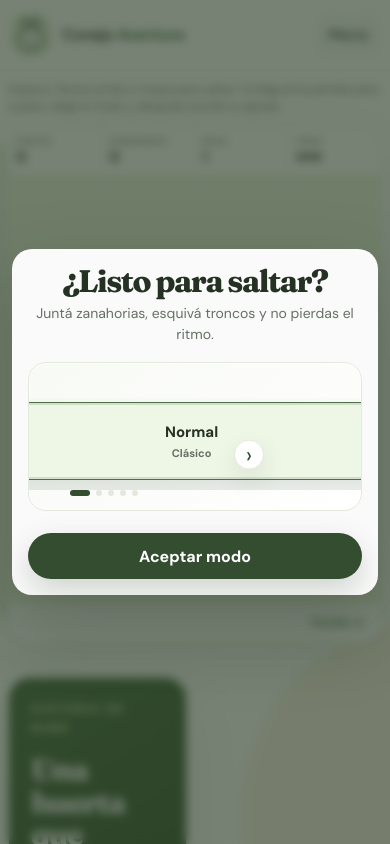
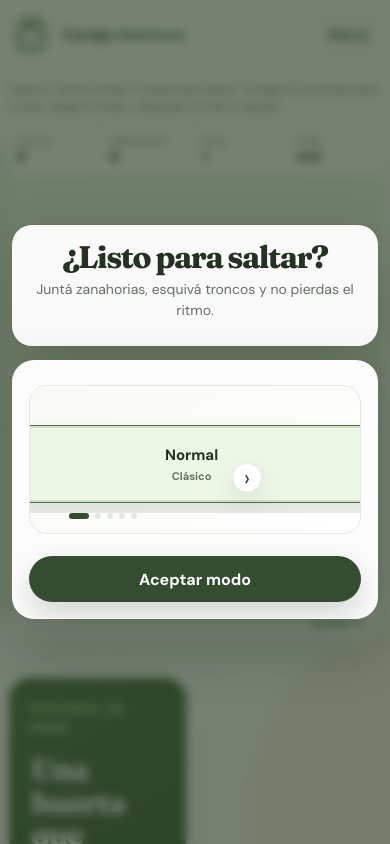
Before and after one commit to lu-developer476/Bunny-Quest, a Django app: page /jugar/ in a window 390 px wide. Run offline with Django 5.2, Linux system fonts and the light colour scheme; data that the repository does not hold is empty.

Commit message:
Move game setup steps outside intro modal (#37)

```diff
--- a/static/css/styles.css
+++ b/static/css/styles.css
@@ -161,16 +161,18 @@ h1, h2 { font-family: 'Fraunces', Georgia, serif; }
 .game-hud strong { display: block; margin-top: 3px; font-size: 20px; }
 .canvas-wrap { position: relative; overflow: hidden; aspect-ratio: 16 / 9; background: #edf4df; touch-action: manipulation; }
 #gameCanvas { width: 100%; height: 100%; display: block; }
-.game-overlay { position: absolute; inset: 0; display: grid; place-items: center; padding: 20px; background: rgba(37,54,33,.45); backdrop-filter: blur(5px); }
+.game-overlay { position: absolute; inset: 0; display: flex; flex-direction: column; align-items: center; justify-content: center; gap: 14px; padding: 20px; background: rgba(37,54,33,.45); backdrop-filter: blur(5px); }
 .overlay-card { width: min(430px, 94%); padding: 34px; border-radius: 28px; background: rgba(255,255,255,.96); text-align: center; box-shadow: 0 25px 70px rgba(30,44,27,.25); }
+.setup-popups { width: min(620px, 96%); }
+.setup-popup { width: 100%; padding: 22px; border: 1px solid rgba(255,255,255,.72); border-radius: 24px; background: rgba(255,255,255,.98); box-shadow: 0 22px 60px rgba(30,44,27,.25); }
 .overlay-bunny { display: block; font-size: 46px; }
 .overlay-card h2 { margin: 8px 0; font-size: 32px; }
 .overlay-card p { margin: 0 0 20px; color: var(--muted); }
 .nickname-field { display: block; margin-bottom: 7px; font-size: 12px; font-weight: 800; text-transform: uppercase; letter-spacing: .1em; }
-.overlay-card input { width: 100%; height: 48px; margin-bottom: 12px; padding: 0 16px; border: 1px solid var(--line); border-radius: 15px; background: var(--cream); text-align: center; outline: none; }
-.overlay-card input:focus { border-color: var(--leaf); box-shadow: 0 0 0 4px rgba(79,112,70,.1); }
-.overlay-card .button { width: 100%; }
-.overlay-card .button + .button { margin-top: 10px; }
+.overlay-card input, .setup-popup input { width: 100%; height: 48px; margin-bottom: 12px; padding: 0 16px; border: 1px solid var(--line); border-radius: 15px; background: var(--cream); text-align: center; outline: none; }
+.overlay-card input:focus, .setup-popup input:focus { border-color: var(--leaf); box-shadow: 0 0 0 4px rgba(79,112,70,.1); }
+.overlay-card .button, .setup-popup .button { width: 100%; }
+.overlay-card .button + .button, .setup-popup .button + .button { margin-top: 10px; }
 .result-line { display: block; margin: 7px 0; }
 .overlay-card .text-link { display: inline-block; margin-top: 15px; }
 .touch-jump { display: none; position: absolute; right: 18px; bottom: 18px; width: 82px; height: 82px; border: 2px solid rgba(255,255,255,.75); border-radius: 50%; color: white; background: rgba(52,77,49,.72); font-size: 12px; font-weight: 900; letter-spacing: .08em; backdrop-filter: blur(8px); }
@@ -402,7 +404,7 @@ kbd { padding: 4px 7px; border: 1px solid var(--line); border-bottom-width: 3px;
 .challenge-card small { color: var(--muted); font-size: 10px; line-height: 1.1; }
 .challenge-card:has(input:checked) { border-color: var(--leaf); background: var(--leaf-light); box-shadow: inset 0 0 0 1px rgba(79,112,70,.24); }
 .nickname-field { margin-top: 8px; }
-.overlay-card input { height: 44px; margin-bottom: 10px; }
+.overlay-card input, .setup-popup input { height: 44px; margin-bottom: 10px; }
 
 /* Keep the register panel visually aligned with the orange invite card. */
 .auth-section-compact .auth-card { padding: 40px 52px; }
@@ -421,6 +423,7 @@ kbd { padding: 4px 7px; border: 1px solid var(--line); border-bottom-width: 3px;
 
 @media (max-width: 720px) {
   .overlay-card { max-height: 94vh; }
+  .setup-popup { padding: 18px; border-radius: 22px; }
   .challenge-card { flex-basis: 118px; min-height: 70px; padding-right: 10px; }
   .auth-section-compact .auth-card { padding: 28px; }
 }
@@ -441,7 +444,8 @@ kbd { padding: 4px 7px; border: 1px solid var(--line); border-bottom-width: 3px;
 .game-info-modal .live-board { background: linear-gradient(145deg, #fff, #f8faf5); }
 
 /* Wider start card and stronger card-slider behavior for mode selection. */
-.overlay-card { width: min(620px, 96%); text-align: left; }
+.overlay-card { width: min(520px, 96%); text-align: center; }
+.setup-popups { width: min(620px, 96%); }
 .overlay-card .overlay-bunny, .overlay-card h2, .overlay-card p { text-align: center; }
 .challenge-slider { margin-inline: -8px; padding-inline: 12px; }
 .challenge-card { flex: 0 0 146px; }
@@ -455,7 +459,7 @@ kbd { padding: 4px 7px; border: 1px solid var(--line); border-bottom-width: 3px;
   .forest-story-panel { grid-column: auto; }
   .modal-card { padding: 28px 20px; }
   .tip-slider { margin-inline: -20px; padding-inline: 20px; }
-  .overlay-card { width: min(96%, 500px); }
+  .overlay-card, .setup-popups { width: min(96%, 500px); }
 }
 
 
@@ -535,7 +539,7 @@ body.light-grey-game .game-overlay { background: rgba(18,20,22,.52); }
   .main-nav { max-height: calc(100dvh - 86px); overflow-y: auto; }
   .game-layout, .game-shell, .canvas-wrap { max-width: 100%; }
   .game-overlay { align-items: start; overflow-y: auto; padding: 12px; }
-  .overlay-card { max-height: calc(100% - 24px); overscroll-behavior: contain; }
+  .overlay-card, .setup-popup { max-height: calc(100% - 24px); overscroll-behavior: contain; }
   .ranking-toolbar { display: grid; grid-template-columns: 1fr; }
   .filter-tabs { width: 100%; }
   .button { min-height: 48px; padding-inline: 18px; }
@@ -549,7 +553,8 @@ body.light-grey-game .game-overlay { background: rgba(18,20,22,.52); }
   #gameCanvas { min-height: 0; object-fit: contain; }
   .game-footer-bar { padding: 12px 14px; }
   .touch-jump { right: 12px; bottom: 12px; width: 72px; height: 72px; }
-  .overlay-card { width: min(100%, 500px); max-height: min(calc(100% - 24px), calc(100dvh - 32px)); padding: 18px; border-radius: 22px; }
+  .overlay-card, .setup-popups { width: min(100%, 500px); }
+  .overlay-card, .setup-popup { max-height: min(calc(100% - 24px), calc(100dvh - 32px)); padding: 18px; border-radius: 22px; }
   .bunny-runner-picker { grid-template-columns: 1fr; padding: 10px; }
   .challenge-card { flex-basis: 86%; min-height: 84px; }
   .modal-card { max-height: calc(100dvh - 28px); overflow-y: auto; border-radius: 26px; }
@@ -561,7 +566,7 @@ body.light-grey-game .game-overlay { background: rgba(18,20,22,.52); }
   .container { width: min(100% - 20px, 1180px); }
 
   .game-overlay { padding: 10px; }
-  .overlay-card { padding: 14px; }
+  .overlay-card, .setup-popup { padding: 14px; }
   .bunny-runner-picker { gap: 8px; margin: 8px 0; }
   .challenge-slider { margin-block: 8px; padding-block: 14px 10px; }
   .brand { font-size: 16px; }
@@ -779,7 +784,9 @@ body.theme-light-grey .theme-selector select { background: #f7f8f9; }
 /* Tablet/mobile tuning for the difficulty picker inside the game overlay. */
 @media (max-width: 980px) {
   .game-overlay { align-items: start; overflow-y: auto; padding: clamp(12px, 2.4vw, 22px); }
-  .overlay-card { width: min(680px, 96%); max-height: calc(100dvh - 28px); overflow-y: auto; padding: clamp(22px, 4vw, 30px); }
+  .overlay-card { width: min(520px, 96%); max-height: calc(100dvh - 28px); overflow-y: auto; padding: clamp(22px, 4vw, 30px); }
+  .setup-popups { width: min(680px, 96%); }
+  .setup-popup { max-height: calc(100dvh - 28px); overflow-y: auto; padding: clamp(20px, 3vw, 26px); }
   .mode-selector { padding: 14px 46px 16px; }
   .mode-selector .challenge-card { flex-basis: min(44%, 190px); min-height: 82px; }
   .mode-selector .challenge-slider { scroll-padding-inline: calc(50% - min(44%, 190px) / 2); }
@@ -1017,8 +1024,13 @@ body.theme-light-grey .theme-selector select { background: #f7f8f9; }
     padding: max(12px, env(safe-area-inset-top)) 12px max(12px, env(safe-area-inset-bottom));
   }
 
-  .overlay-card {
+  .overlay-card,
+  .setup-popups {
     width: min(100%, 520px);
+  }
+
+  .overlay-card,
+  .setup-popup {
     max-height: calc(100dvh - 24px - env(safe-area-inset-top) - env(safe-area-inset-bottom));
     padding: clamp(16px, 4vw, 22px);
   }
--- a/templates/core/game.html
+++ b/templates/core/game.html
@@ -24,8 +24,13 @@
             <span class="overlay-bunny">🐇</span>
             <h2 id="overlayTitle">¿Listo para saltar?</h2>
             <p id="overlayText">Juntá zanahorias, esquivá troncos y no pierdas el ritmo.</p>
+            <button id="restartGameButton" class="button button-primary hidden" type="button">Jugar otra vez</button>
+            <button id="shareResultButton" class="button button-ghost hidden" type="button">Compartir resultado</button>
+            <a id="rankingLink" class="text-link hidden" href="{% url 'leaderboard' %}">Ver ranking →</a>
+          </div>
+          <div class="setup-popups" aria-label="Configuración de la partida">
             {% if user.is_authenticated %}
-            <div id="bunnyStep" class="bunny-step">
+            <div id="bunnyStep" class="bunny-step setup-popup">
               <fieldset class="bunny-runner-picker" aria-label="Conejo para jugar">
                 <legend>Elegí tu conejo</legend>
                 <label class="bunny-runner-card"><input type="radio" name="runnerBunny" value="nube"><span class="runner-bunny-preview color-snow accessory-none">🐇</span><strong>Nube</strong><small>El clásico</small></label>
@@ -34,7 +39,7 @@
               <button id="confirmBunnyButton" class="button button-primary" type="button">Aceptar conejo</button>
             </div>
             {% endif %}
-            <div id="modeStep" class="mode-step{% if user.is_authenticated %} hidden{% endif %}">
+            <div id="modeStep" class="mode-step setup-popup{% if user.is_authenticated %} hidden{% endif %}">
             <div class="mode-selector" aria-label="Selector de modo desafío">
               <div class="mode-selector-top">
                 <span class="mode-selector-label">Modo</span>
@@ -55,16 +60,13 @@
             {% if user.is_authenticated %}<button id="backToBunnyButton" class="button button-ghost" type="button">Cambiar conejo</button>{% endif %}
             <button id="confirmModeButton" class="button button-primary" type="button">Aceptar modo</button>
             </div>
-            <div id="nicknameStep" class="nickname-step hidden">
+            <div id="nicknameStep" class="nickname-step setup-popup hidden">
               <p class="selected-mode-copy">Modo elegido: <strong id="selectedModeName">Normal</strong></p>
               <label class="nickname-field" for="nicknameInput">Tu apodo</label>
               <input id="nicknameInput" maxlength="24" value="{{ default_nickname }}" autocomplete="nickname">
               <button id="backToModesButton" class="button button-ghost" type="button">Cambiar modo</button>
               <button id="startGameButton" class="button button-primary" type="button">Empezar partida</button>
             </div>
-            <button id="restartGameButton" class="button button-primary hidden" type="button">Jugar otra vez</button>
-            <button id="shareResultButton" class="button button-ghost hidden" type="button">Compartir resultado</button>
-            <a id="rankingLink" class="text-link hidden" href="{% url 'leaderboard' %}">Ver ranking →</a>
           </div>
         </div>
         <button id="touchJump" class="touch-jump" type="button" aria-label="Saltar">SALTAR</button>
```
